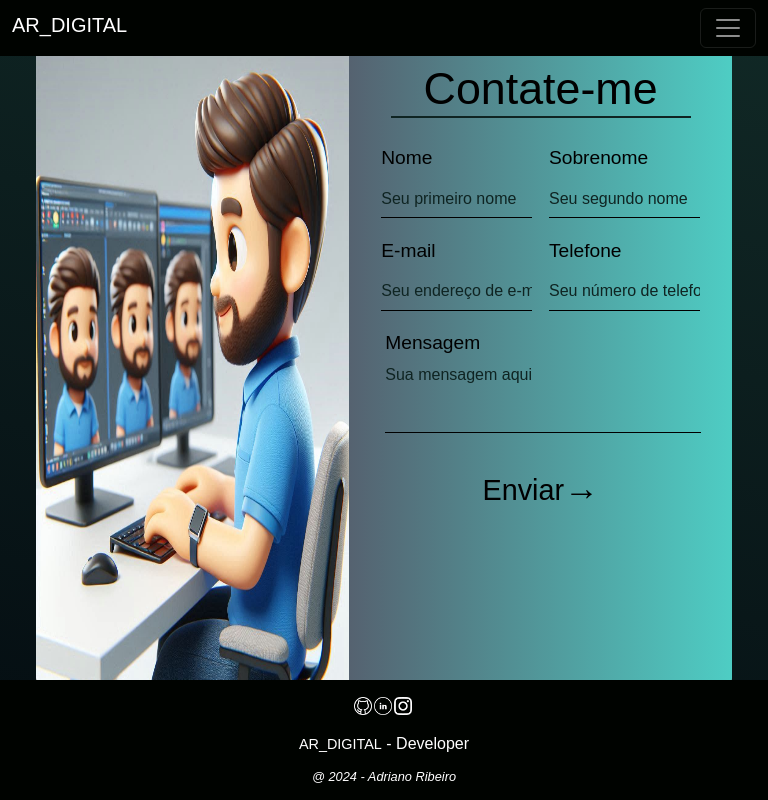
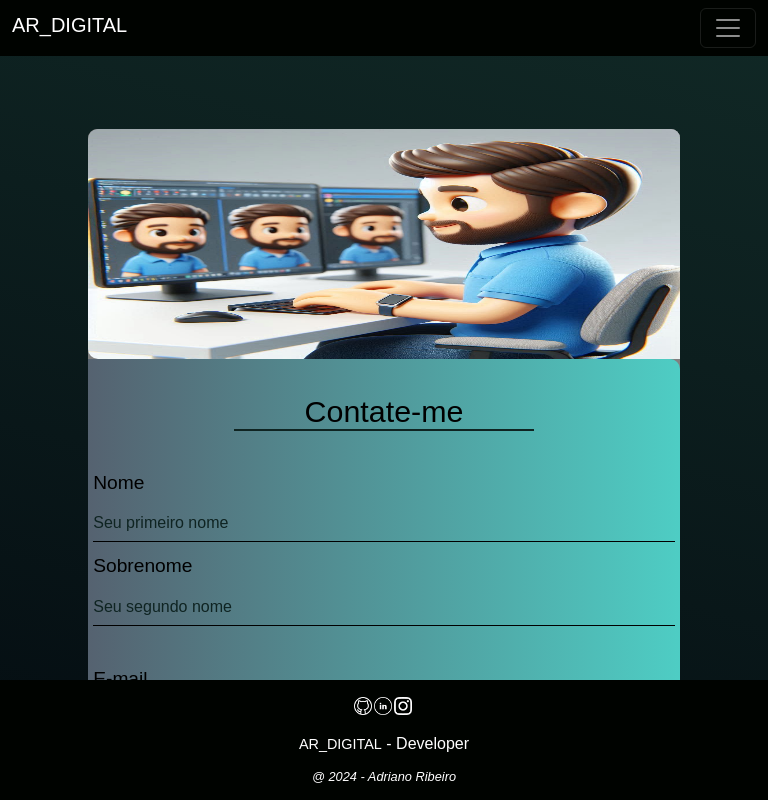
Before and after one commit to AdrianoNRibeiro/new_port, a Vue app: page /contacts in a window 768 px wide. Built offline with nearby package versions, Linux system fonts and the light colour scheme; a web font is replaced by a local one.

Commit message:
responsive

```diff
--- a/src/views/AboutView.vue
+++ b/src/views/AboutView.vue
@@ -79,7 +79,7 @@
     </div>
     <div class="header-resume">
       <div class="perfil-icon">
-        <img src="/img/icon-book.png" alt="" class="w-75" />
+        <img src="/img/icon-book.png" alt="" class="w-75 img-book" />
       </div>
       <div class="title-perfil"><h5>CURRÍCULO</h5></div>
     </div>
@@ -398,7 +398,7 @@ label {
   width: 50%;
 }
 
-@media (min-width: 361px) and (max-width: 425px) {
+@media (min-width: 361px) and (max-width: 1100px) {
   .container-about {
     width: 90%;
     height: 100vh;
@@ -423,6 +423,10 @@ label {
 
   .perfil-icon {
     width: 22%;
+  }
+
+  .perfil-icon img {
+    width: 75%;
   }
 
   .header-perfil h5,
@@ -496,5 +500,9 @@ label {
     margin-left: 0px;
     width: 100% !important;
   }
+
+  .img-book {
+    width: 55% !important;
+  }
 }
 </style>
--- a/src/views/ContactsView.vue
+++ b/src/views/ContactsView.vue
@@ -212,9 +212,58 @@ textarea {
   resize: none;
 }
 
-@media (min-width: 500px) and (max-width: 800px) {
+@media (min-width: 426px) and (max-width: 800px) {
+  .container {
+    overflow: auto;
+    overflow: auto;
+  }
+
   .form-contact {
+    flex-direction: column;
+    width: 85%;
+    margin: 13% auto 0px auto;
+    height: 1020px;
     overflow: auto;
+  }
+
+  .photo-character {
+    width: 100%;
+    height: 230px;
+  }
+
+  .contacts {
+    width: 100%;
+  }
+
+  .form-containername {
+    flex-direction: column;
+    width: 100%;
+  }
+
+  .form-name,
+  .form-lastname {
+    width: 100%;
+    margin-bottom: 10px;
+  }
+
+  .form-containermsg {
+    width: 100%;
+  }
+
+  .form-msg {
+    width: 100%;
+  }
+
+  .input-textarea {
+    width: 100%;
+  }
+
+  .form-containername .input-form {
+    width: 100%;
+  }
+
+  .title-contact h3 {
+    font-size: 1.9em;
   }
 }
 
--- a/src/views/HomeView.vue
+++ b/src/views/HomeView.vue
@@ -1,8 +1,7 @@
 <script setup>
-// import { ref, onMounted } from 'vue'
-// import { useRouter } from 'vue-router'
+import { useRouter } from 'vue-router'
 
-// const router = useRouter()
+const router = useRouter()
 // const counter = ref(10)
 // const showbutton = ref(true)
 // const animatedButton = ref(null)
@@ -25,9 +24,9 @@
 //   }, 1000)
 // }
 
-// function navigateToMyWorksView() {
-//   router.push('/works')
-// }
+function navigateToMyWorksView() {
+  router.push('/works')
+}
 
 // const hideButton = () => {
 //   let el = document.querySelectorAll('.box-button')
@@ -74,7 +73,13 @@
         <div class="interation">
           <p>Para saber mais:</p>
           <div class="box-button">
-            <button type="button" class="btn btn-warning btn-size-adjust">Clique aqui</button>
+            <button
+              type="button"
+              class="btn btn-warning btn-size-adjust"
+              @click="navigateToMyWorksView"
+            >
+              Clique aqui
+            </button>
           </div>
         </div>
       </section>
@@ -381,20 +386,20 @@ p {
 
   .main-describe {
     width: 100%;
-    height: 50vh;
+    height: auto;
   }
 
   .aside-perfil {
     width: 100%;
-    height: 40vh;
+    height: auto;
   }
 
   .section-content {
     overflow: auto;
   }
 
-  h2 {
-    font-size: 2.5em;
+  .section-title h2 {
+    font-size: 2.4em;
     text-align: center;
   }
 
@@ -438,7 +443,7 @@ p {
   }
 
   .btn-size-adjust {
-    width: 60%;
+    width: 50%;
     height: 30%;
     margin-bottom: 15px;
   }
@@ -450,6 +455,10 @@ p {
   .description p {
     text-align: center;
     font-size: 0.9em;
+  }
+
+  .img-perfil {
+    width: 80% !important;
   }
 }
 
--- a/src/views/MyWorksView.vue
+++ b/src/views/MyWorksView.vue
@@ -296,7 +296,7 @@
   text-decoration-color: #0f2422;
 }
 
-@media (min-width: 361px) and (max-width: 425px) {
+@media (min-width: 361px) and (max-width: 699px) {
   .content-works {
     height: 710px;
     margin-top: 15%;
@@ -323,6 +323,8 @@
   .grid-works {
     width: 99%;
     overflow: auto;
+    height: 470px;
+    border-radius: 9px;
   }
 
   .grid-item {
@@ -339,4 +341,81 @@
     margin-top: 5px;
   }
 }
+
+@media (min-width: 700px) and (max-width: 1100px) {
+  .content-works {
+    height: 710px;
+    margin-top: 8%;
+    margin-bottom: 0px;
+  }
+
+  .title-works {
+    width: 90%;
+  }
+
+  .title-works h1 {
+    font-size: 2.5em;
+    height: 40px;
+  }
+
+  .comments {
+    width: 80%;
+  }
+
+  .comments h3 {
+    font-size: 0.9em;
+  }
+
+  .grid-works {
+    width: 99%;
+    overflow: auto;
+    height: 470px;
+    border-radius: 9px;
+  }
+
+  .grid-item {
+    height: 250px;
+    width: 30%;
+  }
+}
+
+@media (min-width: 1101px) and (max-width: 1600px) {
+  .content-works {
+    height: 710px;
+    margin-top: 8%;
+    margin-bottom: 0px;
+  }
+
+  .title-works {
+    width: 90%;
+  }
+
+  .title-works h1 {
+    font-size: 2.5em;
+    height: 40px;
+  }
+
+  .comments {
+    width: 80%;
+  }
+
+  .comments h3 {
+    font-size: 0.9em;
+  }
+
+  .grid-works {
+    width: 99%;
+    overflow: auto;
+    height: 470px;
+    border-radius: 9px;
+  }
+
+  .grid-item {
+    height: 250px;
+    width: 20%;
+  }
+}
+
+@media (min-width: 1601px) {
+}
 </style>
```
